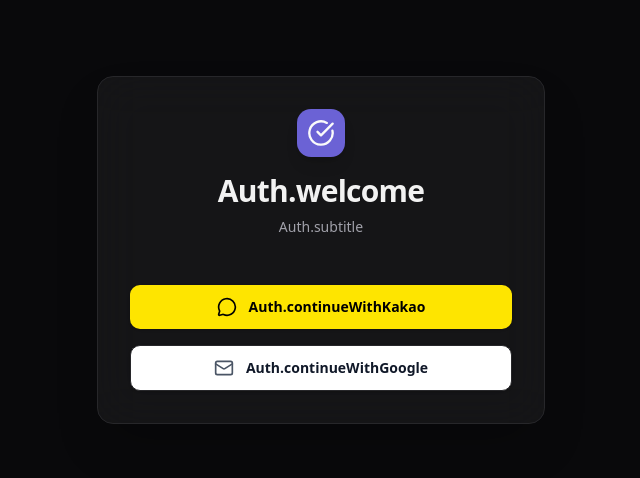
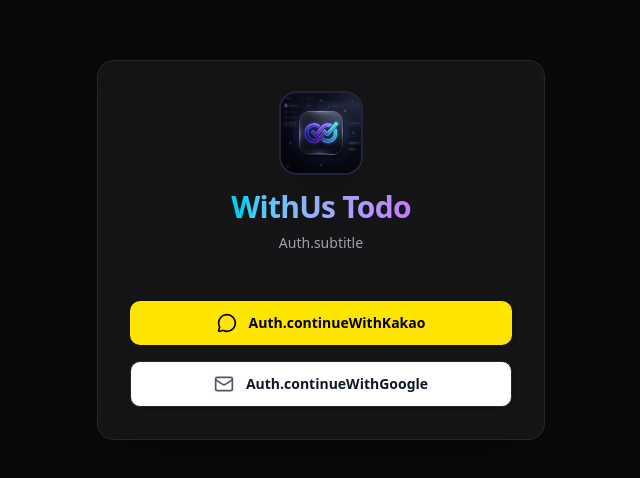
Before and after one commit to withustp/withustodo, a Next.js app: page /login in a window 1280 px wide. Shown: the part 150-628 px from the top of the page, without its empty margins (319-959 px from the left). Built offline with nearby package versions, Linux system fonts and the light colour scheme; no server answers.

Commit message:
feat: apply official WithUs Todo logo across app and optimize build config

```diff
--- a/next.config.ts
+++ b/next.config.ts
@@ -4,7 +4,9 @@
 const withNextIntl = createNextIntlPlugin("./src/i18n/request.ts");
 
 const nextConfig: NextConfig = {
-  /* config options here */
+  typescript: {
+    ignoreBuildErrors: true,
+  },
 };
 
 export default withNextIntl(nextConfig);
--- a/package.json
+++ b/package.json
@@ -4,7 +4,7 @@
   "private": true,
   "scripts": {
     "dev": "next dev --webpack",
-    "build": "next build --webpack",
+    "build": "next build",
     "start": "next start",
     "lint": "eslint"
   },
--- a/src/app/layout.tsx
+++ b/src/app/layout.tsx
@@ -20,6 +20,10 @@
 export const metadata: Metadata = {
   title: 'WithUs Todo',
   description: 'A professional task management application.',
+  icons: {
+    icon: '/logo.png',
+    apple: '/logo.png',
+  },
 };
 
 /**
--- a/src/app/login/page.tsx
+++ b/src/app/login/page.tsx
@@ -43,12 +43,13 @@
         className="w-full max-w-md space-y-8 rounded-2xl bg-white/5 dark:bg-white/5 backdrop-blur-xl border border-white/10 p-8 shadow-2xl relative z-10"
       >
         <div className="flex flex-col items-center space-y-4 text-center">
-          <div className="flex h-12 w-12 items-center justify-center rounded-xl bg-primary text-primary-foreground shadow-lg">
-            <CheckCircle className="h-7 w-7" />
+          <div className="relative flex h-20 w-20 items-center justify-center rounded-2xl overflow-hidden shadow-2xl ring-2 ring-primary/20">
+            {/* eslint-disable-next-line @next/next/no-img-element */}
+            <img src="/logo.png" alt="WithUs Todo Logo" className="h-full w-full object-cover" />
           </div>
           <div className="space-y-2">
-            <h1 className="text-3xl font-bold tracking-tight text-foreground">
-              {t('welcome')}
+            <h1 className="text-3xl font-bold tracking-tight text-foreground bg-gradient-to-r from-cyan-400 via-indigo-300 to-purple-400 bg-clip-text text-transparent">
+              WithUs Todo
             </h1>
             <p className="text-sm text-muted-foreground">
               {t('subtitle')}
--- a/src/components/layout/sidebar.tsx
+++ b/src/components/layout/sidebar.tsx
@@ -43,13 +43,14 @@
       )}
     >
       <div className="flex h-14 items-center px-4 py-4">
-        <Link href="/dashboard" className="flex items-center gap-2 overflow-hidden">
-          <div className="flex h-8 w-8 shrink-0 items-center justify-center rounded-lg bg-primary text-primary-foreground">
-            <CheckCircle className="h-5 w-5" />
+        <Link href="/dashboard" className="flex items-center gap-2.5 overflow-hidden">
+          <div className="relative flex h-9 w-9 shrink-0 items-center justify-center rounded-xl overflow-hidden shadow-md">
+            {/* eslint-disable-next-line @next/next/no-img-element */}
+            <img src="/logo.png" alt="WithUs Todo" className="h-full w-full object-cover" />
           </div>
           <span
             className={cn(
-              'font-semibold text-lg whitespace-nowrap transition-opacity duration-300',
+              'font-bold text-lg tracking-tight whitespace-nowrap transition-opacity duration-300 bg-gradient-to-r from-cyan-400 to-indigo-400 bg-clip-text text-transparent',
               isSidebarCollapsed ? 'opacity-0 w-0 hidden' : 'opacity-100 w-auto'
             )}
           >
```
Also changed, not shown: public/logo.png (added).
